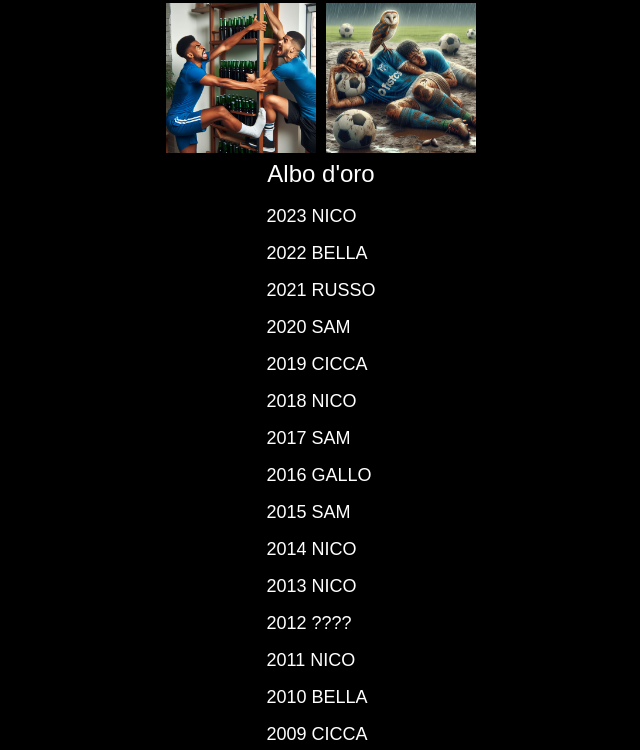
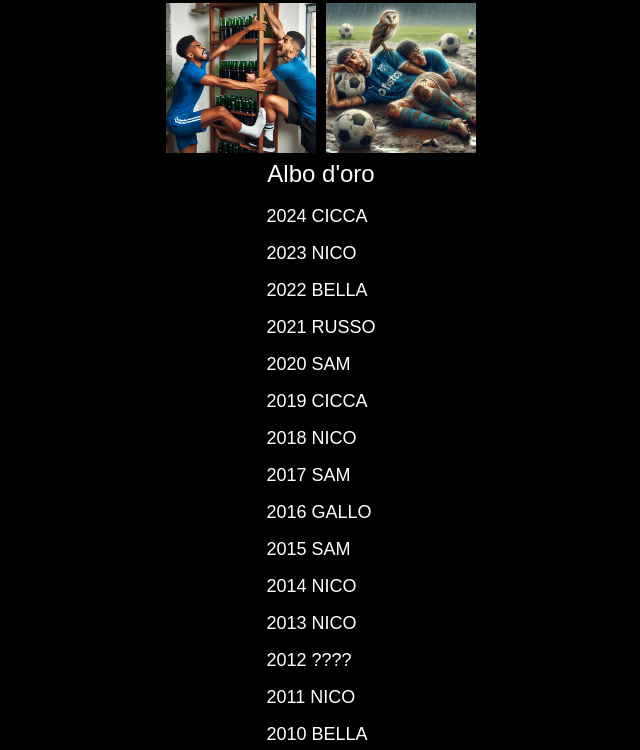
Before and after one commit to paologallinaharbur/fantacalcio, a plain HTML site: page index.html in a window 1280 px wide. Shown: the top 750 px of the page, without its empty margins (319-959 px from the left). Drawn offline with Linux system fonts and the light colour scheme.

Commit message:
feat(albo): cicca vince 2024

```diff
--- a/index.html
+++ b/index.html
@@ -65,6 +65,7 @@
     <div class="container list-container">
         <div class="list-title">Albo d'oro</div>
         <ul>
+            <li>2024 CICCA</li>
             <li>2023 NICO</li>
             <li>2022 BELLA</li>
             <li>2021 RUSSO</li>
```
